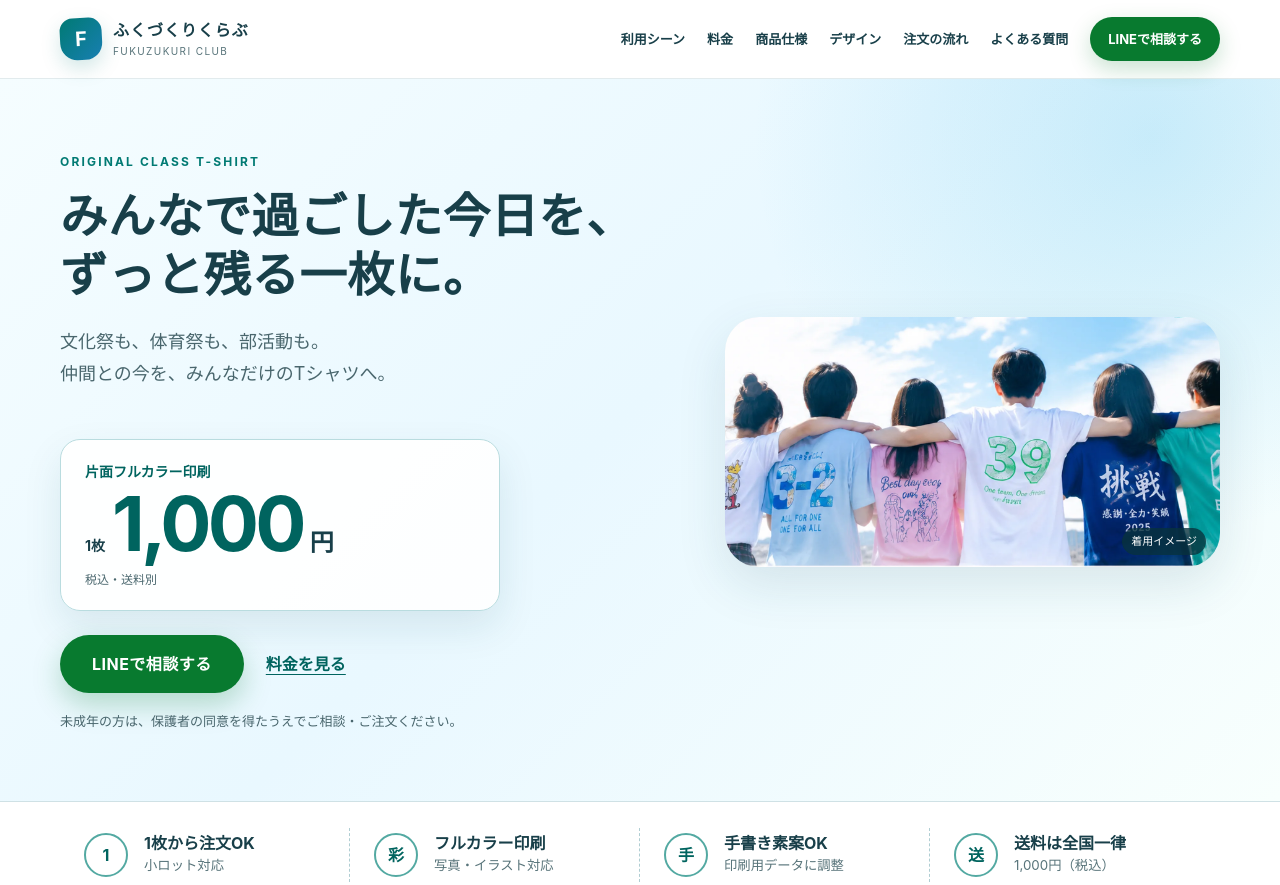
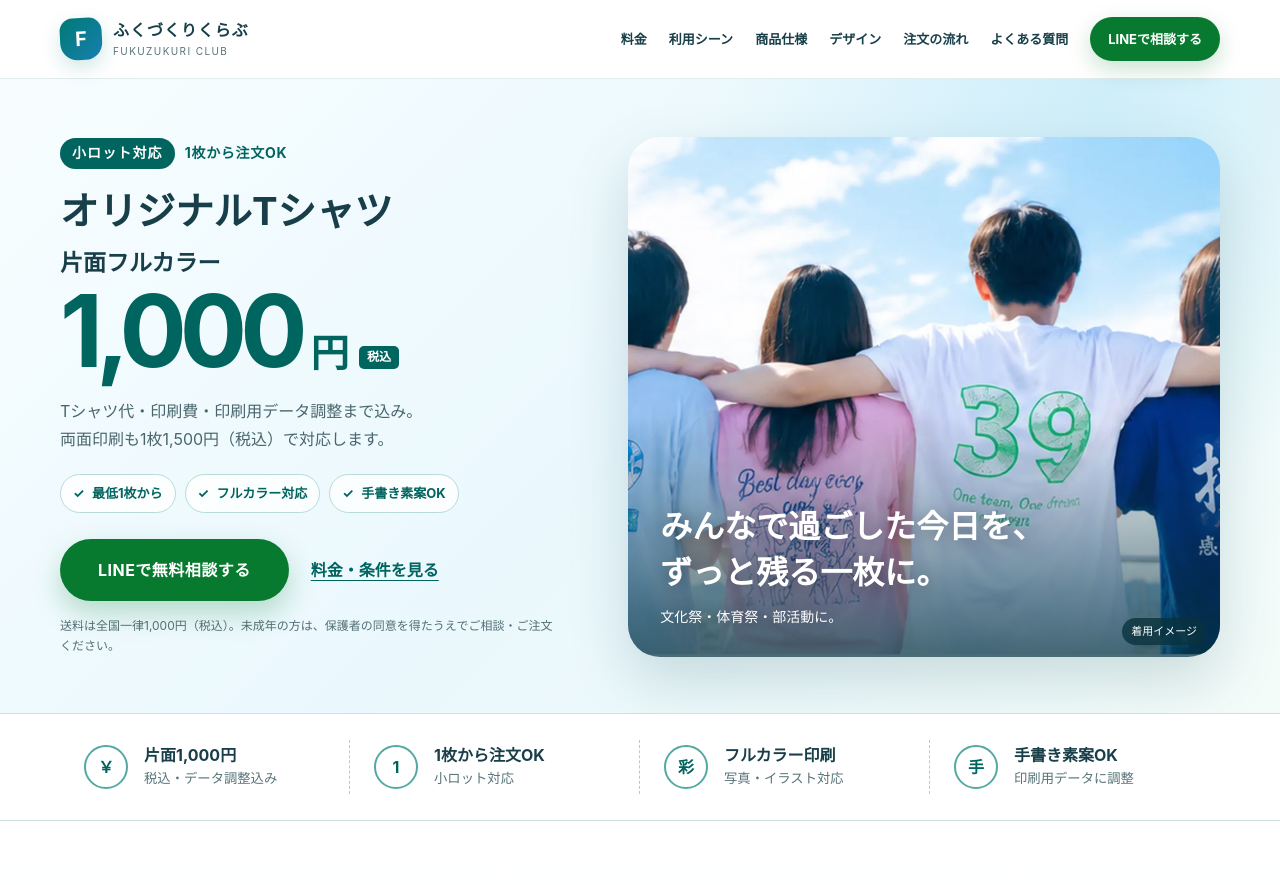
Before and after one commit to WG-Ryo-A/huku, a plain HTML site: page index.html in a window 1280 px wide. Shown: the top 885 px of the page. Drawn offline with Linux system fonts and the light colour scheme.

Commit message:
Add files via upload

```diff
--- a/assets/style.css
+++ b/assets/style.css
@@ -133,15 +133,10 @@ h2 {
 .hero-grid {
   display: grid;
   grid-template-columns: minmax(0, 1.2fr) minmax(460px, .95fr);
-  grid-template-areas:
-    "intro media"
-    "offer media";
   align-items: center;
   column-gap: 40px;
   row-gap: 24px;
 }
-.hero-intro { grid-area: intro; position: relative; z-index: 2; align-self: end; }
-.hero-offer { grid-area: offer; align-self: start; }
 .hero-kicker {
   margin-bottom: 14px;
   color: var(--teal);
@@ -150,27 +145,8 @@ h2 {
   letter-spacing: .18em;
 }
 .hero h1 {
-  margin-bottom: 22px;
-  font-size: clamp(36px, 3.7vw, 48px);
-  line-height: 1.25;
-  letter-spacing: .01em;
+  margin: 0;
 }
-.hero-lead { margin-bottom: 26px; color: var(--ink-soft); font-size: 18px; }
-.hero-price {
-  width: min(440px, 100%);
-  margin-bottom: 24px;
-  padding: 20px 24px;
-  border: 1px solid #b9dcdf;
-  border-radius: 20px;
-  background: rgba(255, 255, 255, .93);
-  box-shadow: 0 16px 38px rgba(24, 78, 90, .1);
-}
-.hero-price > span { display: block; color: var(--teal-dark); font-size: 14px; font-weight: 700; }
-.hero-price > div { display: flex; align-items: baseline; gap: 7px; line-height: 1; }
-.hero-price div small { font-size: 14px; font-weight: 700; }
-.hero-price strong { color: var(--teal-dark); font-size: clamp(52px, 6vw, 76px); letter-spacing: -.05em; }
-.hero-price b { font-size: 24px; }
-.hero-price > small { display: block; margin-top: 8px; color: var(--ink-soft); font-size: 12px; }
 .hero-actions { display: flex; align-items: center; gap: 22px; }
 .text-link { color: var(--teal-dark); font-weight: 700; text-decoration: underline; text-underline-offset: 4px; }
 .minor-note { margin: 17px 0 0; color: var(--ink-soft); font-size: 13px; }
@@ -521,7 +497,6 @@ details p a { color: var(--teal-dark); text-decoration: underline; text-underlin
 
 @media (max-width: 1080px) {
   .global-nav { gap: 15px; font-size: 12px; }
-  .hero h1 { font-size: clamp(34px, 3.9vw, 44px); }
   .hero-grid { grid-template-columns: minmax(0, 1.15fr) minmax(430px, .95fr); column-gap: 30px; }
 }
 
@@ -545,10 +520,8 @@ details p a { color: var(--teal-dark); text-decoration: underline; text-underlin
   .menu-button { display: block; }
   .hero-grid {
     grid-template-columns: 1fr;
-    grid-template-areas: "intro" "media" "offer";
     gap: 28px;
   }
-  .hero-intro, .hero-offer { max-width: 760px; }
   .hero-media { max-width: 860px; }
   .quick-grid { grid-template-columns: repeat(2, 1fr); row-gap: 20px; }
   .quick-grid > div:nth-child(2) { border-right: 0; }
@@ -580,17 +553,9 @@ details p a { color: var(--teal-dark); text-decoration: underline; text-underlin
   .hero-grid {
     display: grid;
     grid-template-columns: 1fr;
-    grid-template-areas: "intro" "media" "offer";
     gap: 20px;
   }
-  .hero-intro, .hero-offer { width: 100%; }
   .hero-kicker { margin-bottom: 10px; font-size: 10px; }
-  .hero h1 { margin-bottom: 14px; font-size: clamp(24px, calc((100vw - 28px) / 9.7), 42px); line-height: 1.32; }
-  .hero-lead { margin-bottom: 18px; font-size: 15px; line-height: 1.7; }
-  .hero-price { margin-bottom: 18px; padding: 16px 18px; border-radius: 16px; }
-  .hero-price > span { font-size: 12px; }
-  .hero-price strong { font-size: clamp(46px, 15vw, 64px); }
-  .hero-price b { font-size: 20px; }
   .hero-actions { align-items: stretch; flex-direction: column; gap: 12px; }
   .hero-actions .button { width: 100%; }
   .text-link { text-align: center; }
@@ -665,28 +630,199 @@ details p a { color: var(--teal-dark); text-decoration: underline; text-underlin
   .legal-footer .container { flex-direction: column; gap: 4px; }
 }
 
-/* 380px未満（狭い窓・小型端末・プレビューペイン）でヘッダーを崩さない */
+/* 380px未満（小型端末・狭い窓・プレビューペイン）でヘッダーを崩さない */
 @media (max-width: 380px) {
   .brand { gap: 8px; }
   .brand-mark { width: 33px; height: 33px; font-size: 17px; border-radius: 11px 11px 14px 14px; }
   .brand-copy strong { font-size: 13px; letter-spacing: .03em; }
   .brand-copy small { margin-top: 3px; font-size: 7px; letter-spacing: .1em; }
   .menu-button { font-size: 12px; padding: 8px 9px; }
-  .hero-kicker { letter-spacing: .12em; }
   .eyebrow { letter-spacing: .12em; }
 }
 
 @media (prefers-reduced-motion: reduce) {
   * { scroll-behavior: auto !important; animation: none !important; transition: none !important; }
 }
-.mobile-only { display: none; }
-.desktop-only { display: inline; }
+
+/* Hero: prioritize low price and small-lot ordering */
+.hero {
+  padding: 58px 0 56px;
+  background:
+    radial-gradient(circle at 86% 4%, rgba(92, 197, 239, .2), transparent 31%),
+    linear-gradient(135deg, #f7fdff 0%, #eaf8fd 52%, #f4fcf9 100%);
+}
+.hero-grid {
+  display: grid;
+  grid-template-columns: minmax(0, .92fr) minmax(520px, 1.08fr);
+  grid-template-areas: "copy media";
+  align-items: center;
+  gap: clamp(38px, 5vw, 72px);
+}
+.hero-copy { grid-area: copy; position: relative; z-index: 2; }
+.hero-kicker {
+  display: inline-flex;
+  align-items: center;
+  gap: 10px;
+  margin: 0 0 18px;
+  color: var(--teal-dark);
+  font-size: 14px;
+  font-weight: 700;
+  letter-spacing: .05em;
+}
+.hero-kicker span {
+  display: inline-flex;
+  align-items: center;
+  min-height: 30px;
+  padding: 3px 12px;
+  border-radius: 999px;
+  color: #fff;
+  background: var(--teal-dark);
+  letter-spacing: .08em;
+}
+.hero h1 {
+  margin: 0 0 20px;
+  line-height: 1;
+  letter-spacing: 0;
+}
+.hero-title-label {
+  display: block;
+  margin-bottom: 14px;
+  color: var(--ink);
+  font-size: clamp(30px, 3vw, 43px);
+  line-height: 1.25;
+}
+.hero-title-price {
+  display: flex;
+  align-items: baseline;
+  flex-wrap: wrap;
+  gap: 6px 10px;
+  color: var(--teal-dark);
+}
+.hero-title-price em {
+  flex-basis: 100%;
+  color: var(--ink);
+  font-size: clamp(19px, 1.8vw, 25px);
+  font-style: normal;
+  line-height: 1.3;
+}
+.hero-title-price strong {
+  font-size: clamp(76px, 7.8vw, 112px);
+  line-height: .92;
+  letter-spacing: -.07em;
+}
+.hero-title-price b { font-size: clamp(28px, 3vw, 42px); }
+.hero-title-price small {
+  align-self: flex-end;
+  margin-bottom: 8px;
+  padding: 3px 8px;
+  border-radius: 5px;
+  color: #fff;
+  background: var(--teal-dark);
+  font-size: 12px;
+  line-height: 1.4;
+}
+.hero-inclusion {
+  margin: 0 0 20px;
+  color: var(--ink-soft);
+  font-size: 16px;
+  line-height: 1.8;
+}
+.hero-benefits {
+  display: flex;
+  flex-wrap: wrap;
+  gap: 9px;
+  margin: 0 0 26px;
+  padding: 0;
+  list-style: none;
+}
+.hero-benefits li {
+  position: relative;
+  padding: 7px 12px 7px 31px;
+  border: 1px solid #b8dbda;
+  border-radius: 999px;
+  color: var(--teal-dark);
+  background: rgba(255,255,255,.8);
+  font-size: 13px;
+  font-weight: 700;
+}
+.hero-benefits li::before {
+  content: "✓";
+  position: absolute;
+  left: 12px;
+  color: var(--teal-dark);
+}
+.hero-actions { display: flex; align-items: center; gap: 22px; }
+.hero-actions .button-large { min-height: 62px; padding-inline: 38px; font-size: 16px; }
+.minor-note { max-width: 560px; margin: 15px 0 0; color: #526e74; font-size: 12px; line-height: 1.65; }
+.hero-media {
+  grid-area: media;
+  position: relative;
+  min-height: 520px;
+  margin: 0;
+  overflow: hidden;
+  border-radius: 32px;
+  background: #dceff4;
+  box-shadow: 0 24px 60px rgba(18, 75, 88, .18);
+}
+.hero-media picture { display: block; height: 100%; }
+.hero-media img { width: 100%; height: 100%; min-height: 520px; object-fit: cover; object-position: 49% center; }
+.hero-media::after {
+  content: "";
+  position: absolute;
+  inset: auto 0 0;
+  height: 46%;
+  background: linear-gradient(180deg, transparent, rgba(5, 52, 65, .72));
+  pointer-events: none;
+}
+.hero-photo-copy {
+  position: absolute;
+  z-index: 2;
+  left: 32px;
+  bottom: 28px;
+  color: #fff;
+  text-shadow: 0 2px 18px rgba(0,0,0,.35);
+}
+.hero-photo-copy strong { display: block; font-size: clamp(25px, 2.5vw, 35px); line-height: 1.45; }
+.hero-photo-copy span { display: block; margin-top: 8px; font-size: 14px; }
+.hero-media figcaption { z-index: 3; }
+
+@media (max-width: 1080px) {
+  .hero-grid { grid-template-columns: minmax(0, .95fr) minmax(450px, 1.05fr); gap: 34px; }
+  .hero-media, .hero-media img { min-height: 470px; }
+}
+
+@media (max-width: 960px) {
+  .hero { padding: 46px 0 48px; }
+  .hero-grid {
+    grid-template-columns: 1fr;
+    grid-template-areas: "copy" "media";
+    gap: 30px;
+  }
+  .hero-copy { max-width: 760px; }
+  .hero-media { max-width: none; min-height: 420px; }
+  .hero-media img { min-height: 420px; }
+}
+
 @media (max-width: 720px) {
-  .mobile-only { display: block; }
-  .desktop-only { display: none; }
+  .hero { padding: 30px 0 34px; }
+  .hero-grid { gap: 24px; }
+  .hero-kicker { margin-bottom: 13px; font-size: 12px; }
+  .hero-kicker span { min-height: 26px; padding-inline: 10px; font-size: 11px; }
+  .hero-title-label { margin-bottom: 10px; font-size: clamp(25px, 7.7vw, 34px); }
+  .hero-title-price { gap: 4px 7px; }
+  .hero-title-price em { font-size: 17px; }
+  .hero-title-price strong { font-size: clamp(67px, 22vw, 92px); }
+  .hero-title-price b { font-size: 28px; }
+  .hero-title-price small { margin-bottom: 5px; font-size: 10px; }
+  .hero-inclusion { margin-bottom: 17px; font-size: 14px; }
+  .hero-benefits { gap: 7px; margin-bottom: 20px; }
+  .hero-benefits li { padding: 6px 10px 6px 28px; font-size: 11px; }
+  .hero-benefits li::before { left: 10px; }
+  .hero-actions { flex-direction: column; align-items: stretch; gap: 10px; }
+  .hero-actions .button-large { width: 100%; min-height: 56px; padding-inline: 20px; font-size: 15px; }
+  .hero-media { min-height: 300px; border-radius: 22px; }
+  .hero-media img { min-height: 300px; object-position: 52% center; }
+  .hero-photo-copy { left: 20px; bottom: 20px; }
+  .hero-photo-copy strong { font-size: 23px; }
+  .hero-photo-copy span { font-size: 12px; }
 }
-.hero-line { display: block; }
-.hero-line.mobile-only { display: none; }
-@media (max-width: 720px) {
-  .hero-line.mobile-only { display: block; }
-}
--- a/index.html
+++ b/index.html
@@ -7,8 +7,8 @@
   <meta name="description" content="文化祭・体育祭・部活動のオリジナルTシャツを1枚から。片面フルカラー印刷1枚1,000円（税込）、両面1,500円（税込）。LINEで相談できます。">
   <meta name="theme-color" content="#007a73">
   <meta name="robots" content="noindex,nofollow" data-build-remove>
-  <meta property="og:title" content="ふくづくりくらぶ｜仲間とつくる、青春の一枚。">
-  <meta property="og:description" content="文化祭・体育祭・部活動のオリジナルTシャツを1枚から。">
+  <meta property="og:title" content="ふくづくりくらぶ｜1枚から・片面フルカラー1,000円">
+  <meta property="og:description" content="オリジナルTシャツを1枚から。片面フルカラー印刷1枚1,000円（税込）、データ調整込み。">
   <meta property="og:type" content="website">
   <meta property="og:locale" content="ja_JP">
   <meta name="twitter:card" content="summary_large_image">
@@ -32,8 +32,8 @@
       </a>
       <button class="menu-button" type="button" aria-expanded="false" aria-controls="global-nav">メニュー</button>
       <nav class="global-nav" id="global-nav" aria-label="メインナビゲーション">
+        <a href="#price">料金</a>
         <a href="#scene">利用シーン</a>
-        <a href="#price">料金</a>
         <a href="#spec">商品仕様</a>
         <a href="#design">デザイン</a>
         <a href="#flow">注文の流れ</a>
@@ -46,10 +46,23 @@
   <main id="main-content">
     <section class="hero" aria-labelledby="hero-title">
       <div class="container hero-grid">
-        <div class="hero-intro">
-          <p class="hero-kicker">ORIGINAL CLASS T-SHIRT</p>
-          <h1 id="hero-title"><span class="hero-line">みんなで過ごした<span class="desktop-only">今日を、</span></span><span class="hero-line mobile-only">今日を、</span><span class="hero-line">ずっと残る一枚に。</span></h1>
-          <p class="hero-lead">文化祭も、体育祭も、部活動も。<br>仲間との今を、みんなだけのTシャツへ。</p>
+        <div class="hero-copy">
+          <p class="hero-kicker"><span>小ロット対応</span> 1枚から注文OK</p>
+          <h1 id="hero-title">
+            <span class="hero-title-label">オリジナルTシャツ</span>
+            <span class="hero-title-price"><em>片面フルカラー</em><strong>1,000</strong><b>円</b><small>税込</small></span>
+          </h1>
+          <p class="hero-inclusion">Tシャツ代・印刷費・印刷用データ調整まで込み。<br>両面印刷も1枚1,500円（税込）で対応します。</p>
+          <ul class="hero-benefits" aria-label="主な特長">
+            <li>最低1枚から</li>
+            <li>フルカラー対応</li>
+            <li>手書き素案OK</li>
+          </ul>
+          <div class="hero-actions">
+            <a class="button button-line button-large" href="https://line.me/R/ti/p/%40116fanfi" target="_blank" rel="noopener">LINEで無料相談する</a>
+            <a class="text-link" href="#price">料金・条件を見る</a>
+          </div>
+          <p class="minor-note">送料は全国一律1,000円（税込）。未成年の方は、保護者の同意を得たうえでご相談・ご注文ください。</p>
         </div>
 
         <figure class="hero-media">
@@ -57,30 +70,21 @@
             <source srcset="assets/hero-people.webp" type="image/webp">
             <img src="assets/hero-people.jpg" width="1600" height="809" fetchpriority="high" decoding="async" alt="オリジナルTシャツを着て肩を組む学生たちのイメージ">
           </picture>
+          <div class="hero-photo-copy">
+            <strong>みんなで過ごした今日を、<br>ずっと残る一枚に。</strong>
+            <span>文化祭・体育祭・部活動に。</span>
+          </div>
           <figcaption>着用イメージ</figcaption>
         </figure>
-
-        <div class="hero-offer">
-          <div class="hero-price" aria-label="片面印刷1枚1,000円、税込">
-            <span>片面フルカラー印刷</span>
-            <div><small>1枚</small><strong>1,000</strong><b>円</b></div>
-            <small>税込・送料別</small>
-          </div>
-          <div class="hero-actions">
-            <a class="button button-line" href="https://line.me/R/ti/p/%40116fanfi" target="_blank" rel="noopener">LINEで相談する</a>
-            <a class="text-link" href="#price">料金を見る</a>
-          </div>
-          <p class="minor-note">未成年の方は、保護者の同意を得たうえでご相談・ご注文ください。</p>
-        </div>
       </div>
     </section>
 
     <section class="quick-facts" aria-label="サービスの特長">
       <div class="container quick-grid">
+        <div><span class="fact-icon" aria-hidden="true">￥</span><strong>片面1,000円</strong><small>税込・データ調整込み</small></div>
         <div><span class="fact-icon" aria-hidden="true">1</span><strong>1枚から注文OK</strong><small>小ロット対応</small></div>
         <div><span class="fact-icon" aria-hidden="true">彩</span><strong>フルカラー印刷</strong><small>写真・イラスト対応</small></div>
         <div><span class="fact-icon" aria-hidden="true">手</span><strong>手書き素案OK</strong><small>印刷用データに調整</small></div>
-        <div><span class="fact-icon" aria-hidden="true">送</span><strong>送料は全国一律</strong><small>1,000円（税込）</small></div>
       </div>
     </section>
 
```
Also changed, not shown: 1 other file.
